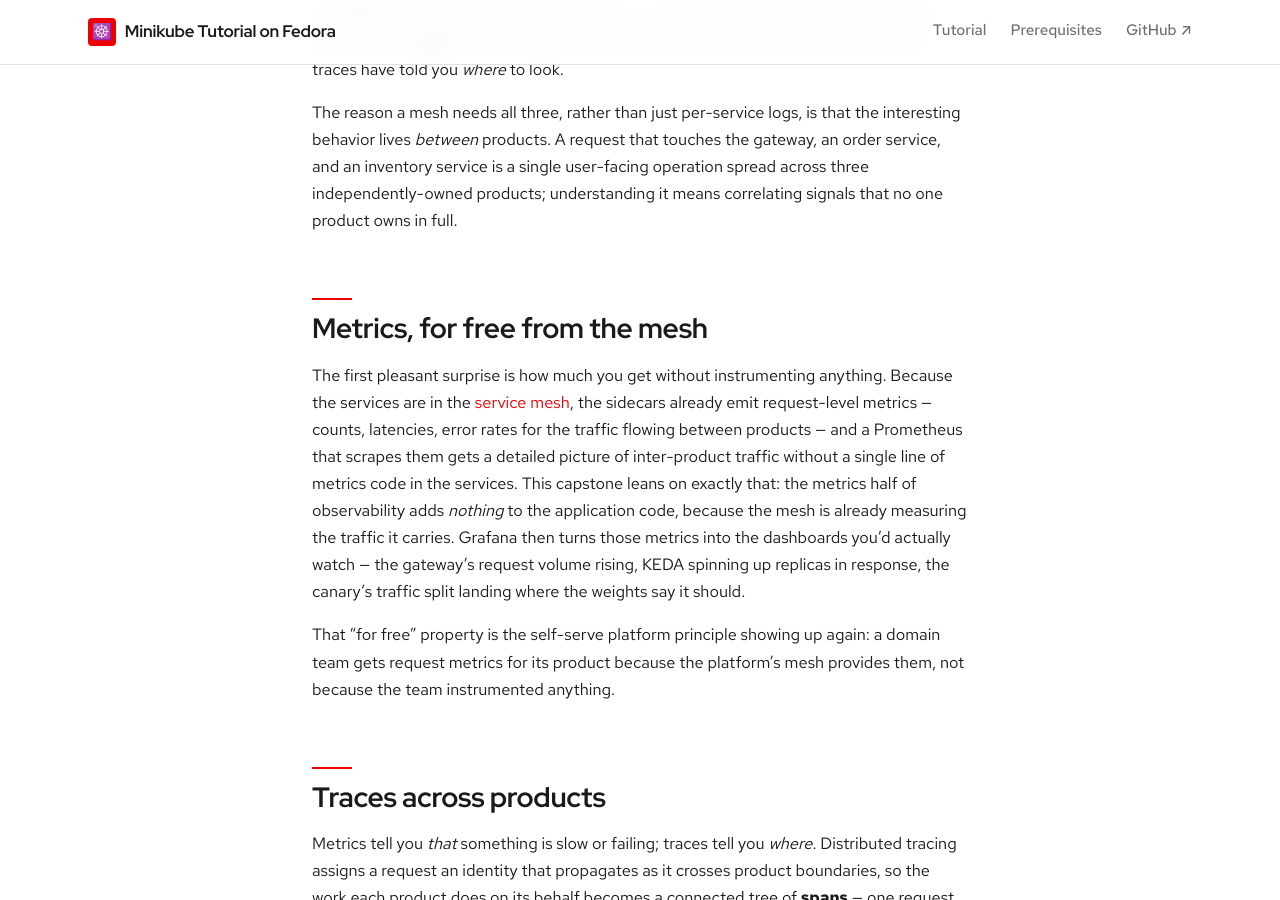
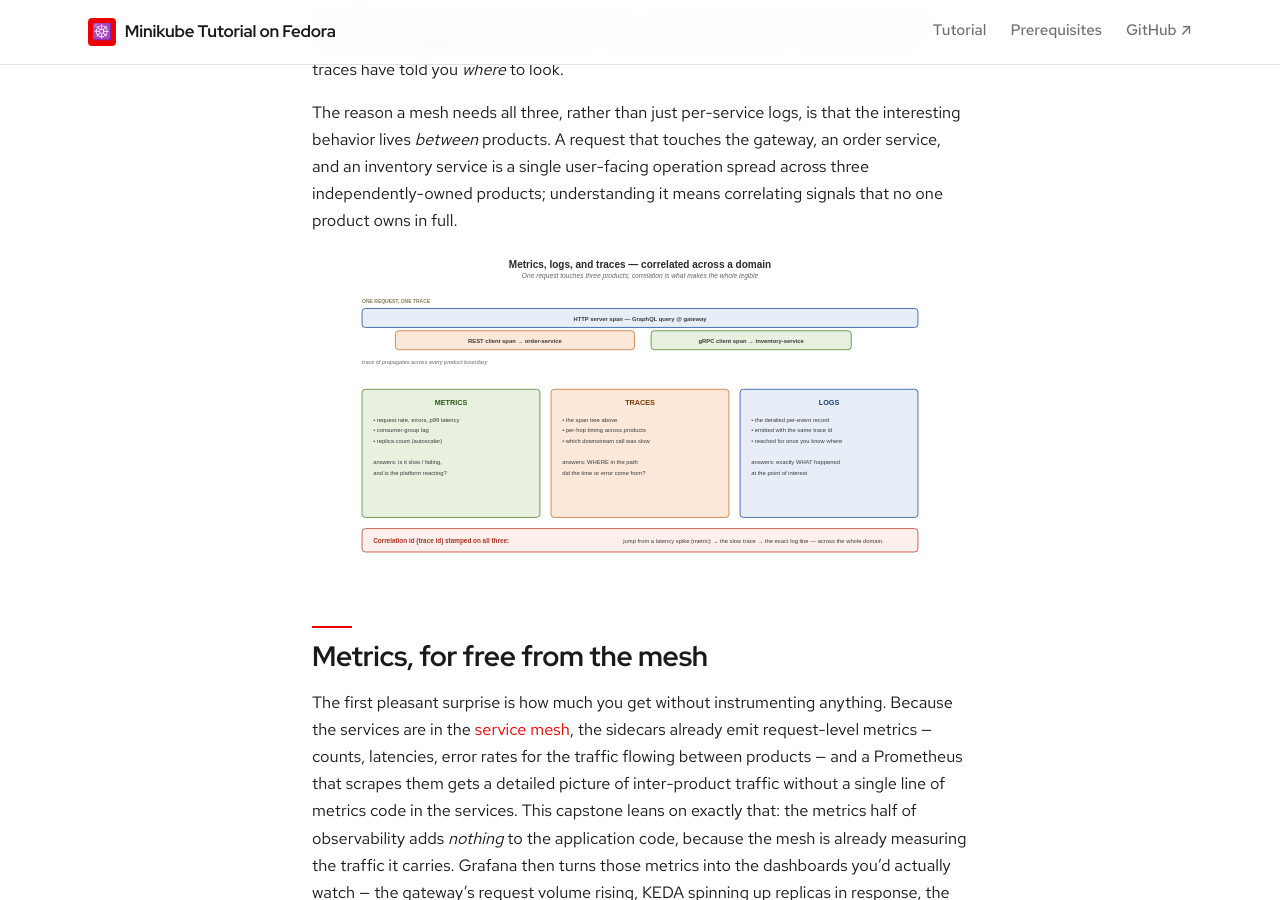
Before and after one commit to patterncatalyst/minikube-on-fedora, a Jekyll site: the page built from _capstone/data-mesh/08-observability.md, in a window 1280 px wide and 900 px high, scrolled down 918 px. Built offline with Jekyll 4.4.1, drawn with Linux system fonts in a browser that asks for light colours; some web fonts are replaced.

Commit message:
r28.1: adopt Phase D diagrams into capstone tutorial pages
- 17-three-signals.svg → _capstone/data-mesh/08-observability.md
- 17-api-implementations.svg → _capstone/data-mesh/05-data-planes.md

Both diagrams already existed in assets/diagrams/ from Phase D; this
just surfaces them in the prose at their natural insertion points.

```diff
--- a/_capstone/data-mesh/08-observability.md
+++ b/_capstone/data-mesh/08-observability.md
@@ -34,6 +34,8 @@ interesting behavior lives *between* products. A request that touches the gatewa
 order service, and an inventory service is a single user-facing operation spread across
 three independently-owned products; understanding it means correlating signals that no
 one product owns in full.
+
+![The three signals — metrics, traces, and logs — and the question each answers about a request crossing products]({{ '/assets/diagrams/17-three-signals.svg' | relative_url }})
 
 ## Metrics, for free from the mesh
 
```
Also changed, not shown: _capstone/data-mesh/05-data-planes.md (+2 -0 lines).
